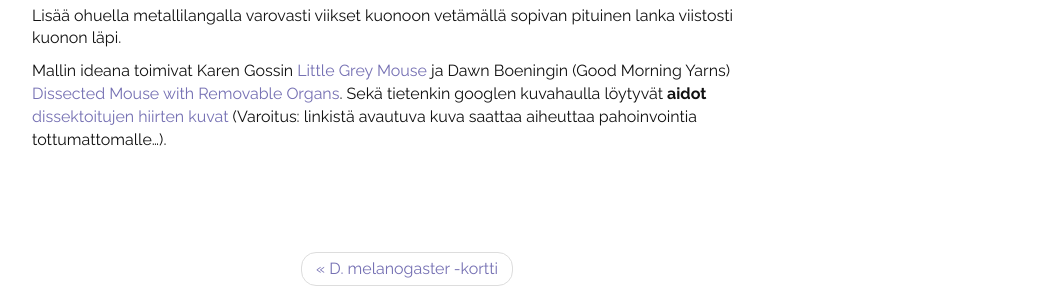
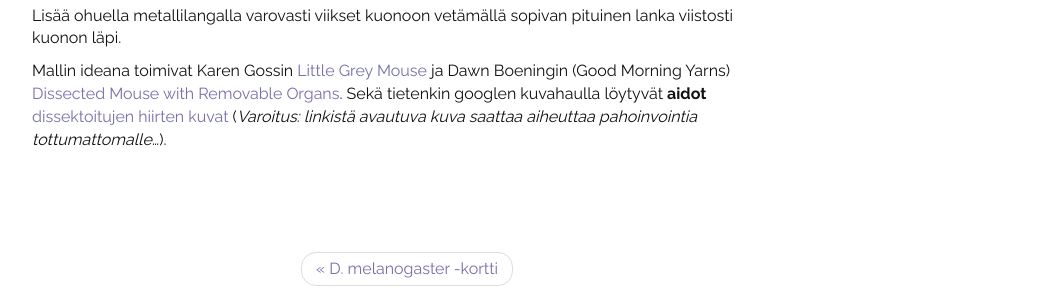
Before and after one commit to murmcraft/murmcraft.github.io, a Jekyll site: the page built from _posts/2018-12-07-dissektoitu-hiiri.md, in a window 1280 px wide and 900 px high, scrolled down 4064 px. Shown: the part 524-824 px from the top of the window, without its empty margins (38-1075 px from the left). Built offline with Jekyll 4.4.1, drawn with Linux system fonts in a browser that asks for light colours.

Commit message:
minor text fixes

```diff
--- a/_posts/2018-12-07-dissektoitu-hiiri.md
+++ b/_posts/2018-12-07-dissektoitu-hiiri.md
@@ -204,4 +204,4 @@ Lisää ohuella metallilangalla varovasti viikset kuonoon vetämällä sopivan p
 
 Mallin ideana toimivat Karen Gossin [Little Grey Mouse](https://www.ravelry.com/patterns/library/little-grey-mouse){:target="_blank"} ja Dawn Boeningin (Good
 Morning Yarns) [Dissected Mouse with Removable Organs](https://www.etsy.com/listing/188420178/dissected-mouse-with-removable-organs
-){:target="_blank"}. Sekä tietenkin googlen kuvahaulla löytyvät **aidot** [dissektoitujen hiirten kuvat](https://www.researchgate.net/figure/Abdominal-and-thoracic-organs-in-the-mouse-These-organs-are-typically-visible-when-an_fig1_51576510){:target="_blank"} (Varoitus: linkistä avautuva kuva saattaa aiheuttaa pahoinvointia tottumattomalle...).
+){:target="_blank"}. Sekä tietenkin googlen kuvahaulla löytyvät **aidot** [dissektoitujen hiirten kuvat](https://www.researchgate.net/figure/Abdominal-and-thoracic-organs-in-the-mouse-These-organs-are-typically-visible-when-an_fig1_51576510){:target="_blank"} (*Varoitus: linkistä avautuva kuva saattaa aiheuttaa pahoinvointia tottumattomalle...*).
```
